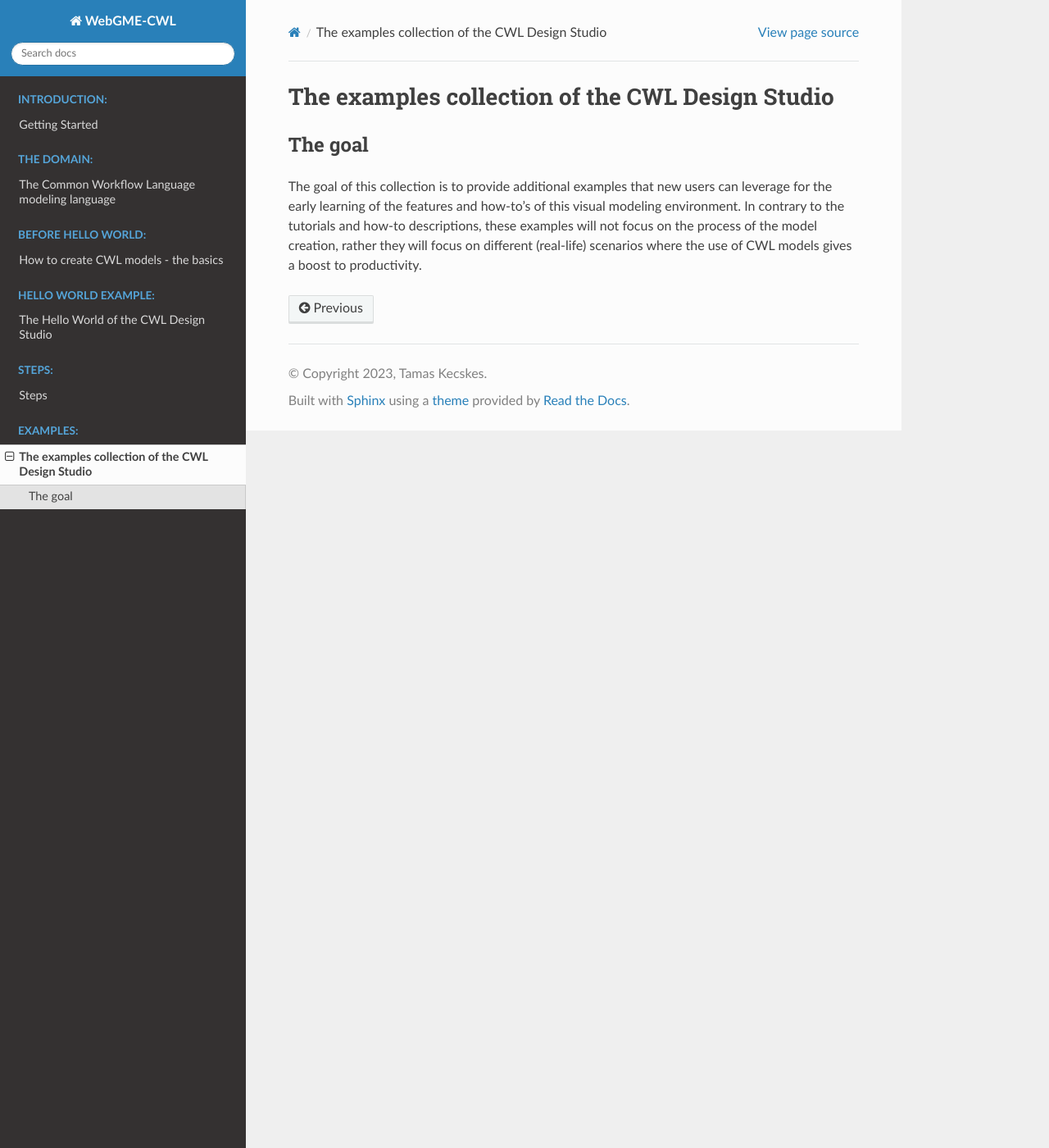
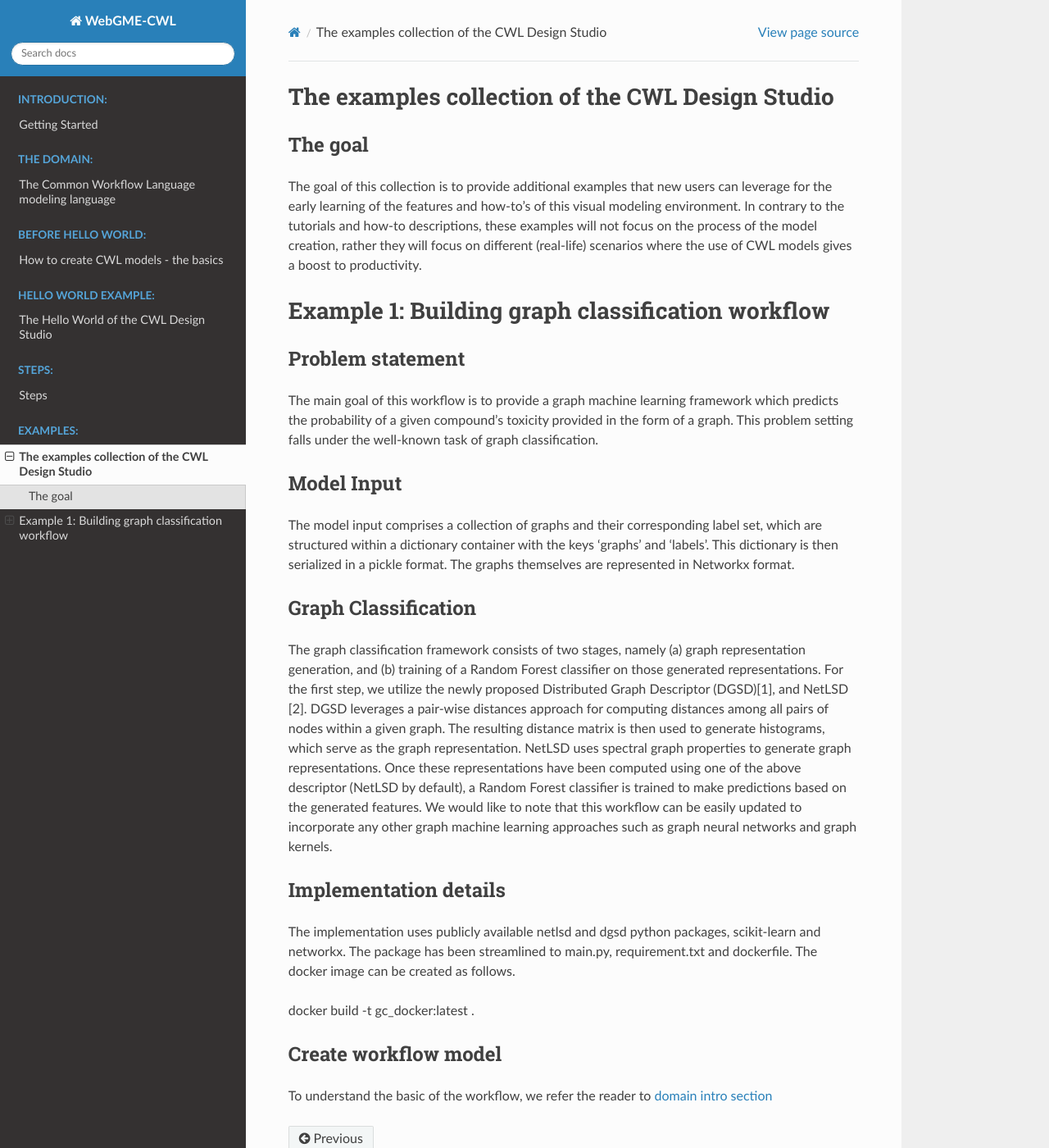
Before and after one commit to webgme/webgme-cwl, a Sphinx documentation site: the page built from docs/Examples/examples.rst, in a window 1280 px wide and 1400 px high. Shown: the whole window at 82% size. Built offline with Sphinx 7.4.7 and the Read the Docs theme 2.0.0, drawn with Linux system fonts in a browser that asks for light colours.

Commit message:
example added

```diff
--- a/docs/Examples/examples.rst
+++ b/docs/Examples/examples.rst
@@ -13,3 +13,38 @@ will not focus on the process of the model creation,
 rather they will focus on different (real-life)
 scenarios where the use of CWL models gives a boost
 to productivity.
+
+Example 1: Building graph classification workflow
+==============================================
+
+
+Problem statement
+________
+
+The main goal of this workflow is to provide a graph machine learning framework which predicts the probability of a given compound’s toxicity provided in the form of a graph. This problem setting falls under the well-known task of graph classification.
+
+Model Input
+_____________
+
+The model input comprises a collection of graphs and their corresponding label set, which are structured within a dictionary container with the keys 'graphs' and 'labels'. This dictionary is then serialized in a pickle format. The graphs themselves are represented in Networkx format.
+
+
+Graph Classification
+________________
+
+The graph classification framework consists of two stages, namely (a) graph representation generation, and (b) training of a Random Forest classifier on those generated representations. For the first step, we utilize the newly proposed Distributed Graph Descriptor (DGSD)[1], and NetLSD [2]. DGSD leverages a pair-wise distances approach for computing distances among all pairs of nodes within a given graph. The resulting distance matrix is then used to generate histograms, which serve as the graph representation. NetLSD uses spectral graph properties to generate graph representations. Once these representations have been computed using one of the above descriptor (NetLSD by default), a Random Forest classifier is trained to make predictions based on the generated features. We would like to note that this workflow can be easily updated to incorporate any other graph machine learning approaches such as graph neural networks and graph kernels.
+
+Implementation details
+________________
+
+The implementation uses publicly available netlsd and dgsd python packages, scikit-learn and networkx. The package has been streamlined to main.py, requirement.txt and dockerfile. The docker image can be created as follows.
+
+.. code-block::dos
+
+docker build -t gc_docker:latest .
+
+
+Create workflow model
+______________________________
+
+To understand the basic of the workflow, we refer the reader to  :ref:`domain intro section <The Common Workflow Language modeling language>`
```
Also changed, not shown: 3 other files.
